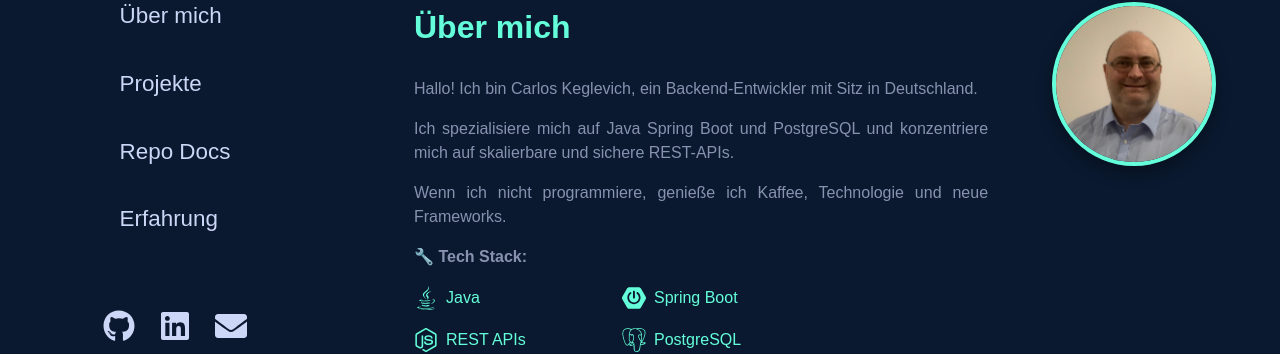
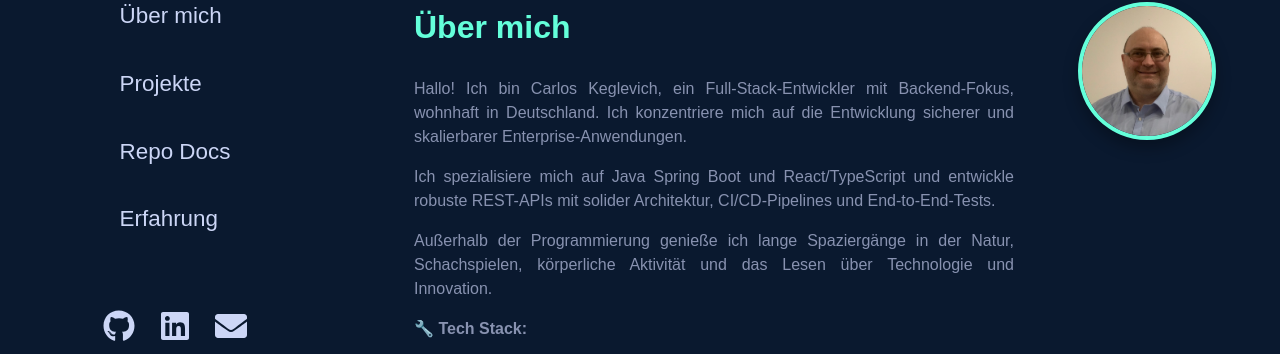
Before and after one commit to Keglev/my-portfolio, a React (Create React App) app: page / in a window 1280 px wide. Shown: the part 142-496 px from the top of the page. Built offline with nearby package versions, Linux system fonts and the light colour scheme; no server answers.

Commit message:
i18n: update aboutSection texts and homepage meta description

```diff
--- a/public/index.html
+++ b/public/index.html
@@ -5,10 +5,7 @@
     <link rel="icon" href="%PUBLIC_URL%/favicon.ico" />
     <meta name="viewport" content="width=device-width, initial-scale=1" />
     <meta name="theme-color" content="#000000" />
-    <meta
-      name="description"
-      content="Web site created using create-react-app"
-    />
+    <meta name="description" content="Backend-oriented Full-Stack Developer based in Germany, specializing in Java Spring Boot and React/TypeScript. Passionate about building secure, scalable enterprise applications with strong architecture, CI/CD, and modern design." />
     <link rel="apple-touch-icon" href="%PUBLIC_URL%/logo192.png" />
     <!--
       manifest.json provides metadata used when your web app is installed on a
--- a/src/locales/de.json
+++ b/src/locales/de.json
@@ -11,9 +11,9 @@
   },
   "aboutSection": {
     "heading": "Über mich",
-    "description1": "Hallo! Ich bin Carlos Keglevich, ein Backend-Entwickler mit Sitz in Deutschland.",
-    "description2": "Ich spezialisiere mich auf Java Spring Boot und PostgreSQL und konzentriere mich auf skalierbare und sichere REST-APIs.",
-    "description3": "Wenn ich nicht programmiere, genieße ich Kaffee, Technologie und neue Frameworks."
+    "description1": "Hallo! Ich bin Carlos Keglevich, ein Full-Stack-Entwickler mit Backend-Fokus, wohnhaft in Deutschland. Ich konzentriere mich auf die Entwicklung sicherer und skalierbarer Enterprise-Anwendungen.",
+    "description2": "Ich spezialisiere mich auf Java Spring Boot und React/TypeScript und entwickle robuste REST-APIs mit solider Architektur, CI/CD-Pipelines und End-to-End-Tests.",
+    "description3": "Außerhalb der Programmierung genieße ich lange Spaziergänge in der Natur, Schachspielen, körperliche Aktivität und das Lesen über Technologie und Innovation."
   },
   "experienceSection": {
     "experience1": {
--- a/src/locales/en.json
+++ b/src/locales/en.json
@@ -11,9 +11,9 @@
   },
   "aboutSection": {
     "heading": "About Me",
-    "description1": "Hi! I'm Carlos Keglevich, a Backend Developer based in Germany.",
-    "description2": "I specialize in Java Spring Boot and PostgreSQL, focusing on scalable and secure REST APIs.",
-    "description3": "When not coding, I enjoy coffee, tech, and exploring new frameworks."
+    "description1": "Hi! I'm Carlos Keglevich, a Backend-oriented Full-Stack Developer based in Germany, focused on building secure and scalable enterprise applications.",
+    "description2": "I specialize in Java Spring Boot and React/TypeScript, developing robust REST APIs with strong architecture, CI/CD pipelines, and end-to-end testing.",
+    "description3": "Outside of coding, I enjoy long walks in nature, playing chess, staying active, and reading about technology and innovation."
   },
   "experienceSection": {
     "experience1": {
```
